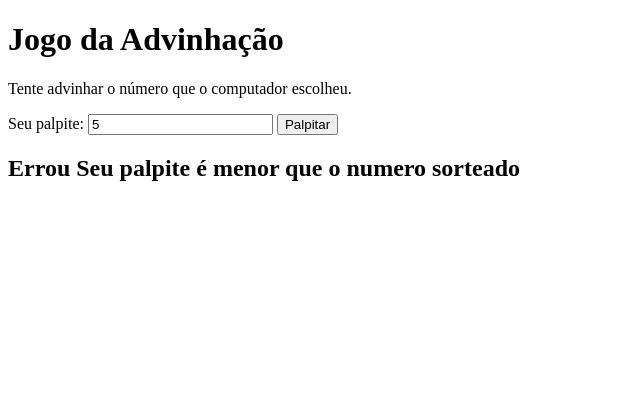
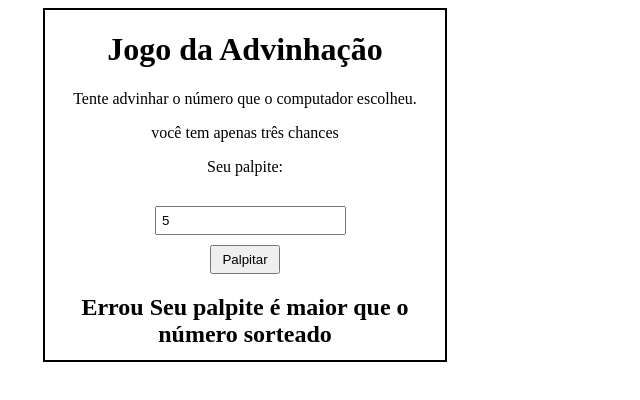
Before and after one commit to guilhermessanto/javascript, a plain HTML site: page ex02-advinha/advinha.html in a window 1280 px wide. Both pictures are taken after typing "5" into the empty fields and a click on the button "Palpitar". Shown: the whole page, without its empty margins (0-640 px from the left). Drawn offline with Linux system fonts and the light colour scheme.

Commit message:
conclusão advinha

```diff
--- a/ex02-advinha/advinha.html
+++ b/ex02-advinha/advinha.html
@@ -5,16 +5,40 @@
     <meta http-equiv="X-UA-Compatible" content="IE=edge">
     <meta name="viewport" content="width=device-width, initial-scale=1.0">
     <title>Jogo da Advinhação</title>
+    <style>
+        div{
+           width: 400px;
+           height: 350px;
+           border: 2px solid black;
+           text-align: center;
+           margin-left: 35px;
+        }
+        input{
+            display:block;
+            padding: 5px;
+            margin-left: 110px;
+            margin-top: 30px;
+        }
+        button{
+            padding: 5px 10px;
+            margin-top: 10px;
+        }
+
+    </style>
 </head>
 <body>
+    <div>
         <h1>Jogo da Advinhação</h1>
         <p>Tente advinhar o número que o computador escolheu.</p>
+        <p>você tem apenas três chances</p>
         <form action="">
             <label for="palpite">Seu palpite:</label>
             <input type="number" id="palpite" required>
             <button>Palpitar</button>
         </form>
+
         <h2 id="resultado"></h2>
+    </div>
     <script src="advinha.js"></script>
 </body>
 </html>
--- a/ex02-advinha/advinha.js
+++ b/ex02-advinha/advinha.js
@@ -1,23 +1,31 @@
 let formulario = document.querySelector('form');
 let numeroEscolhido = parseInt(Math.random()*11);
-
-formulario.addEventListener('submit', function(event){
-    event.preventDefault();
+let btn = document.querySelector('button');
+let i = 0;
 
 
+btn.onclick = function(){
+
+    formulario.addEventListener('submit', function(event){
+    event.preventDefault();
     let palpiteUsuario = parseInt(document.getElementById('palpite').value);
     let resultado = document.getElementById('resultado');
 
-    if(palpiteUsuario == numeroEscolhido){
-        resultado.innerHTML = "Você acertou!";
-    }else if(palpiteUsuario <0 || palpiteUsuario >10 ){
-        resultado.innerHTML = "Digite um número entre 0 e 10";
+    if( i < 4){
+        if(palpiteUsuario == numeroEscolhido){
+            resultado.innerHTML = "Você acertou!";
+        }else if(palpiteUsuario < 0 || palpiteUsuario > 10 ){
+            resultado.innerHTML = "Digite um número entre 0 e 10";
 
-    }else if(palpiteUsuario < numeroEscolhido){
-        resultado.innerHTML = "Errou Seu palpite é menor que o numero sorteado";
-    }else if (palpiteUsuario > numeroEscolhid){
-        resultado.innerHTML = "Errou Seu palpite é maior que o numero sorteado";
+        }else if(palpiteUsuario > numeroEscolhido){
+            resultado.innerHTML = "Errou Seu palpite é menor que o número sorteado";
+        }else{
+            resultado.innerHTML = "Errou Seu palpite é maior que o número sorteado";
+        };
     }else{
-        resultado.innerHTML = "Errou ";
-    };
+        resultado.innerHTML = "LOSER, tente novamente recarregando a página";
+    }
 });
+    i++
+    console.log(i)
+}
```
Lines whose indentation alone changed are shown as unchanged.
